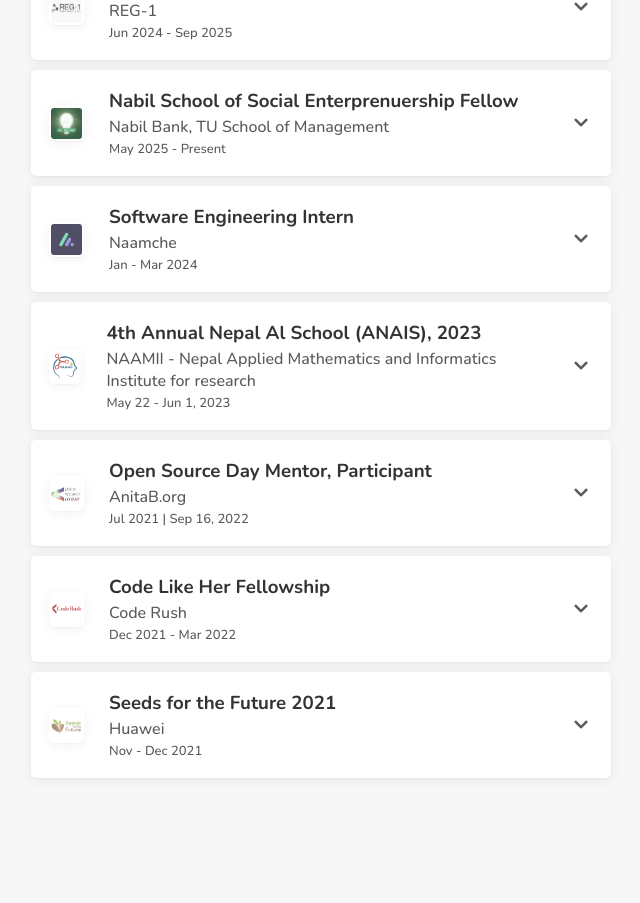
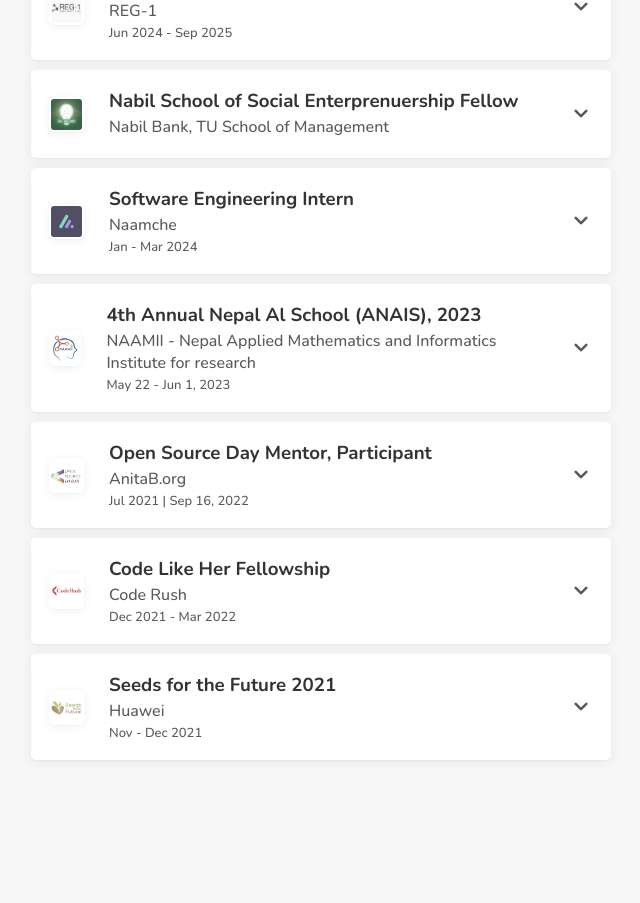
Before and after one commit to sandeep079/sandeep079.github.io, a React (Create React App) app: page / in a window 1280 px wide. Shown: the part 1739-2642 px from the top of the page, without its empty margins (319-959 px from the left). Built offline with nearby package versions, Linux system fonts and the light colour scheme; a web font is replaced by a local one.

Commit message:
udpate date

```diff
--- a/src/components/experience/Data.jsx
+++ b/src/components/experience/Data.jsx
@@ -49,7 +49,8 @@
     image: nabil_sse,
     title: "Nabil School of Social Enterprenuership Fellow",
     company: "Nabil Bank, TU School of Management",
-    date: "May 2025 - Present",
+    // date: "May 2025 - Present",
+    date: "",
     description: (
       <ul className="ul">
           Selected as one of the 20 fellows from across Nepal. Participating in sessions on <a href="https://medium.com/p/bd2217574777" target="__blank"> design thinking</a>, leadership, human resource management, branding, finance, budgeting, and social impact.
```
